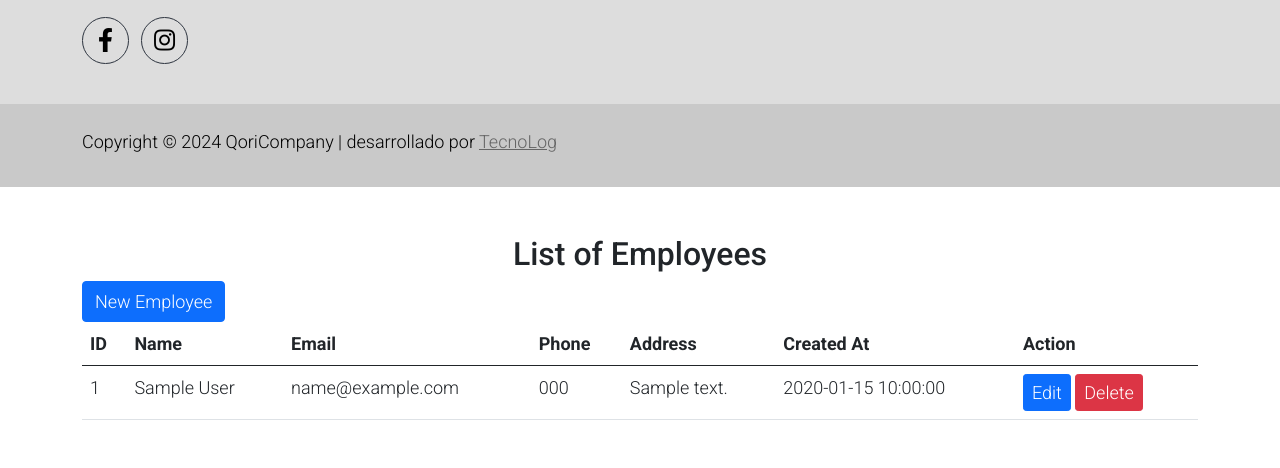
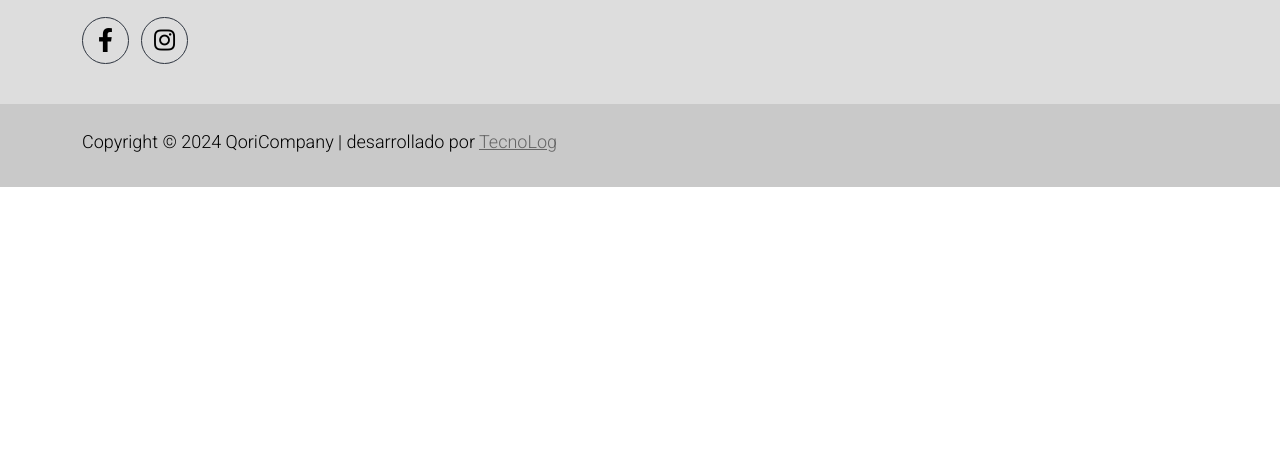
Before and after one commit to danieleverest/Qori_shop, a PHP site: page / in a window 1280 px wide. Shown: the part 2770-3238 px from the top of the page. After the commit the page ends 2957 px from the top, so only its background shows below. Run offline with PHP 8.4, Linux system fonts and the light colour scheme; tables that the repository leaves empty or names only in its code hold one stand-in row (values such as "Sample post").

Commit message:
modified

```diff
--- a/index.php
+++ b/index.php
@@ -221,77 +221,6 @@ $pageTitle = "Qori";
 
     <?php include 'components/footer.php'; ?>
 
-    <div class="container my-5">
-        <h2 class="text-center">List of Employees</h2>
-        <a href="./create-new-employee.php" role="button" class="btn btn-primary">New Employee</a>
-        <br>
-
-
-        <table class="table">
-            <thead>
-                <tr>
-                    <th>ID</th>
-                    <th>Name </th>
-                    <th>Email</th>
-                    <th>Phone</th>
-                    <th>Address</th>
-                    <th>Created At</th>
-                    <th>Action</th>
-                </tr>
-            </thead>
-            <tbody>
-                <?php
-                //connect to database
-                $servername = "localhost";
-                $username = "root";
-                $password = "";
-                $database = "php_employee_management";
-
-                //Create Connection
-                $connection = new mysqli($servername, $username, $password, $database);
-
-                //Check connection stablished or not!
-                if ($connection->connect_error) {
-                    die ("Connection failed: " . $connection->connect_error);
-                } else {
-                    //echo "Connection Stablished";
-                    //read all data from database table for employee details
-                    $sql = "SELECT * from employee";
-                    $result = $connection->query($sql);
-                }
-
-
-
-                if (!$result) {
-                    die ("Invalid query : " . $connection->error);
-                } else {
-                    //echo "I am ok";
-                    //read data of each row
-                    while ($row = $result->fetch_assoc()) {
-                        # code...
-                        echo "
-                        <tr>
-                            <td>$row[id]</td>
-                            <td>$row[name]</td>
-                            <td>$row[email]</td>
-                            <td>$row[phone]</td>
-                            <td>$row[address]</td>
-                            <td>$row[created_at]</td>
-                            <td>
-                                <a href='./edit-employee.php?id=$row[id]' class='btn btn-primary btn-sm'>Edit</a>
-                                <a href='./delete-employee.php?id=$row[id]' class='btn btn-danger btn-sm'>Delete</a>
-                            </td>
-                    </tr>
-                    ";
-                    }
-                }
-
-                ?>
-
-            </tbody>
-        </table>
-    </div>
-
     <?php include 'components/externaljs.php'; ?>
 
 </body>
```
